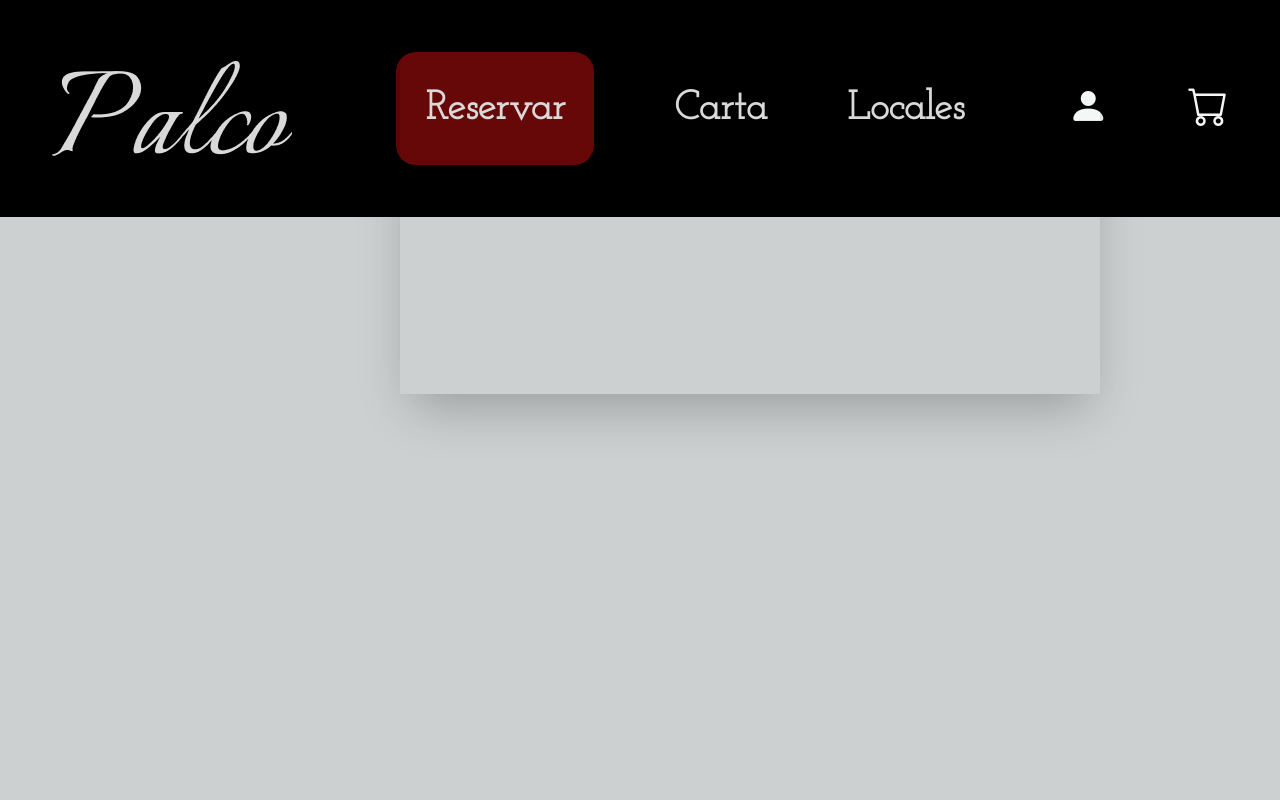
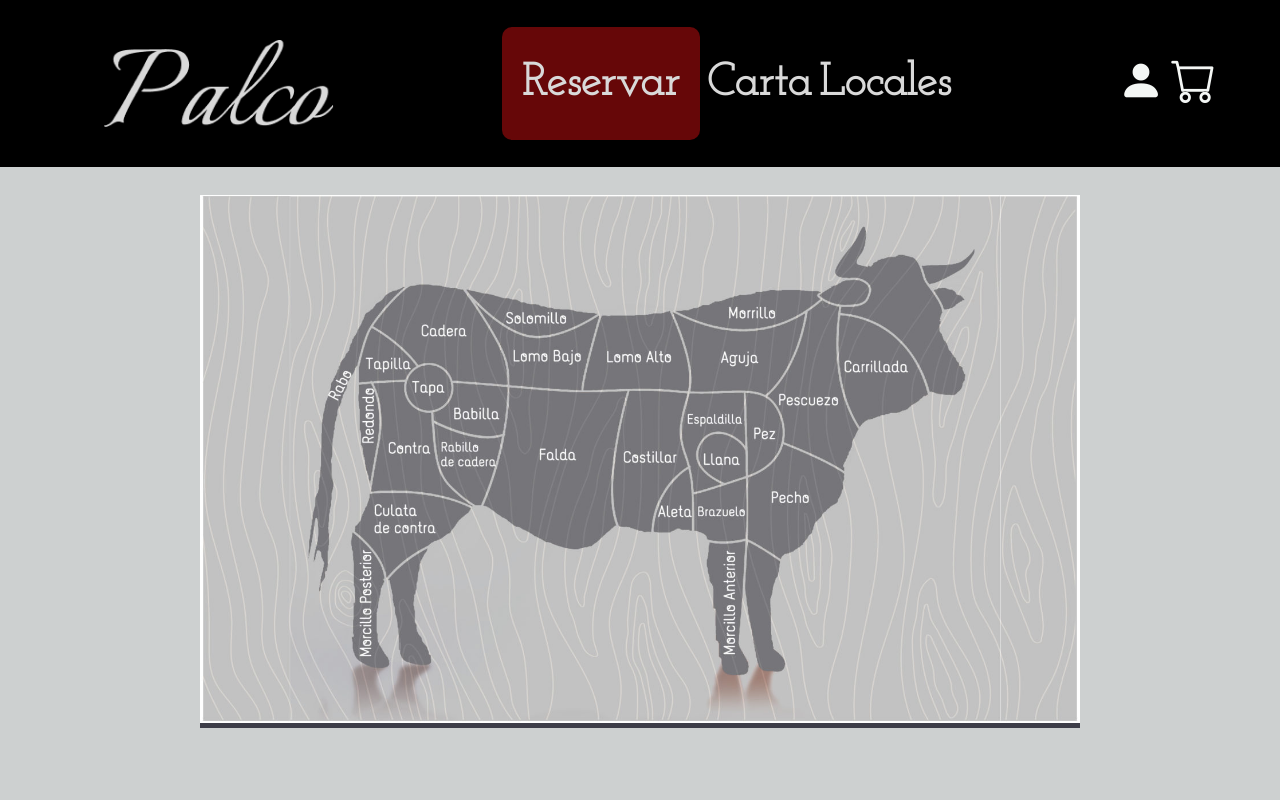
Before and after one commit to AntonioAquiceValentin/Pagina-Web-, a plain HTML site: page index.html in a window 1280 px wide. Shown: the top 800 px of the page. Drawn offline with nearby package versions, Linux system fonts and the light colour scheme.

Commit message:
feat: rama con cambios no tan signifcantes, algunas mejoras, demasiado errores

```diff
--- a/css/styles.css
+++ b/css/styles.css
@@ -1,6 +1,6 @@
 /*Barra de busqueda*/
 .body {
-    margin: initial;
+    margin: auto;
     font-family: 'Josefin Slab', serif;
     font-size: 20px;
     background: #CDD0D0;
@@ -8,34 +8,44 @@
 
 .header {
     box-shadow: 0 0 4px 2px white;
+    display: block;
 }
 
 .nav {
+    grid-template-rows: 33% 33% 33%;
     position: fixed;
+    z-index: 100;
     top: 0;
     width: 100%;
-    padding-top: 16px;
-    padding-bottom: 16px;
+    padding-top: 2px;
+    padding-bottom: 2px;
     background: #000;
 }
 
 .container {
-    /* max-width: 100%; */
+    min-width: 740px;
 }
 
 .lista {
-    margin: 20px;
-    padding: 1rem;
+    margin-right: 10px;
+    margin-left: 10px;
     list-style: none;
-    font-size: 40px;
-    /* justify-self: center; */
+    font-size: 25px;
     align-items: center;
+    align-content: center;
+}
+
+.li {
+    display: inline-block;
+    gap: 70px;
 }
 
 .palco {
     display: flex;
     align-items: start;
     justify-content: start;
+    width: 230px;
+    height: 87px;
 }
 
 .boton-reservar {
@@ -44,7 +54,8 @@
     justify-content: center;
     width: 198px;
     height: 113px;
-    border-radius: 20px;
+    flex-shrink: 0;
+    border-radius: 10px;
     background: #660708;
 }
 
@@ -57,23 +68,26 @@
     justify-content: space-around;
 }
 
-.d-none {
-    display: none;
-}
-
 .d-flex {
     display: flex;
 }
 
-.g-8px {
-    gap: 80px;
+.g-30px {
+    gap: 30px;
+}
+
+.g-20px {
+    gap: 20px;
 }
 
 
 .link {
     color: #d9d9d9;
     text-decoration: initial;
-    font-weight: 700;
+    font-size: 45px;
+    font-weight: 600;
+    font-style: normal;
+    line-height: normal;
     transition: color 0.35s;
 
     &:hover {
@@ -83,9 +97,18 @@
 
 @media (width >=768px) {
     .md\:d-flex {
-        display: flex;
+        display: inline-block;
+    }
+    .d-flex {
+        display: inline-block;
     }
 }
+
+/* responsive */
+.div-responsive-ul {
+    display: none;
+}
+
 /* barra-de-busqueda */
 
 .bi{
@@ -94,45 +117,54 @@
 }
 
 .bi-person-fill,
-.bi-cart,
-.bi-whatsapp {
-    width: 100%;
+.bi-cart {
     color: rgb(244, 247, 245);
+    transition: color 0.35s;
+    &:hover {
+        color: #BA181B;
+    }
 }
 
 /* breve informacion de la comida y carne */
+
 .section-information {
     position: relative;
-    font-size: 45px;
-    margin: 10px;
+    top: 195px;
+    /* border: 2px solid black; */
+    padding-left: 200px;
+    padding-right: 200px;
+    min-width: 760px;
 }
 
 .div-information {
-    left: 120px;
-    width: 180vh;
-    height: 50vh;
+    /* border: 5px solid green; */
     background: rgb(61, 61, 72);
-    position: relative;
 }
 
-.display-information {
-    display: grid;
-    place-items: center;
-    width: 100%;
+.titulo {
+    justify-content: center;
+    text-align: center;
 }
 
+/* .d-ab {
+    position:;
+} */
+
 .text {
-    margin: 0 auto;
+    font-size: 12px;
     padding: 5px;
     text-align: justify;
 }
 
 .img--partes_de_res {
-    height: 200px;
-}
+    width: 100%;
+    top: 0;
+    /* opacity: 0.5;
+    object-fit: contain;
+} */
 
 /* Cortes de carne de res */
-.contenedor-titulo {
+/* .contenedor-titulo {
     margin: 0 auto;
     padding: 20px;
     height: 100px;
@@ -155,58 +187,56 @@
 }
 
 .contenedor-img {
-    position: relative;
-    max-width: 30rem;
-    /* top: 0; */
-    /* right: 0; */
-    /* bottom: 0; */
-    /* left: 0; */
+    position: absolute;
+    padding: 2rem;
     margin: 0 auto;
     border: #000 2px;
-}
+} */
 
-.carrusel {
-    position: absolute;
+/* .carrusel {
+    position: relative;
+    max-width: 52rem;
+    margin: 0 auto;
+} */
+
+.elementos {
     display: flex;
     aspect-ratio: 16/9;
     overflow-x: auto;
     scroll-snap-type: x mandatory;
     scroll-behavior: smooth;
     box-shadow: 0 1.5rem 3rem -0.75rem hsla(0, 0%, 0%, 0.25);
-}
-
-.elementos {
+    border-radius: .8rem;
     flex: 1 0 auto;
     margin: 0 50px;
-    width: 600px;
 }
-
-/* .img--cortes {
-    width: 30vw;
-    margin: 10px;
-    border-radius: 20px;
-    box-shadow: 10px 10px 20px .5px #ffffff;
-    max-width: 100%;
-} */
 
 /* .div-img:hover > div{
     color: rgb(61, 61, 72);
 } */
 
 /* Medio de comunicación */
-.article {
-    display: flex;
+/* .article {
+    position: absolute;
+} */
 
+/* .whatsapp{
+    color: #1B4D2D;
+    text-decoration: initial;
+    font-weight: 600;
+    font-style: normal;
+    line-height: normal;
 }
 
-.whatsapp{
-    display: flex;
-    padding-left: 100%;
-    padding-top: 100%;
-}
-
+.bi-whatsapp{
+    font-size: 45px;
+} */
 /* Footer */
 
-.pie_de_pagina {
+/* .footer {
+    position: relative;
+    display: flex;
+    align-items: end;
+    bottom: 0px;
     color: #08090A;
-}
+} */
--- a/index.html
+++ b/index.html
@@ -11,7 +11,9 @@
     <link rel="preconnect" href="https://fonts.gstatic.com" crossorigin>
     <link rel="preconnect" href="https://fonts.googleapis.com">
     <link rel="preconnect" href="https://fonts.gstatic.com" crossorigin>
-    <link href="https://fonts.googleapis.com/css2?family=Josefin+Slab:wght@300&family=Montserrat&family=Noto+Sans+Javanese&display=swap" rel="stylesheet">
+    <link
+        href="https://fonts.googleapis.com/css2?family=Josefin+Slab:wght@300&family=Montserrat&family=Noto+Sans+Javanese&display=swap"
+        rel="stylesheet">
     <link rel="stylesheet" href="https://cdn.jsdelivr.net/npm/bootstrap-icons@1.11.1/font/bootstrap-icons.css" />
     <meta charset="UTF-8">
     <meta name="viewport" content="width=device-width, initial-scale=1.0">
@@ -19,18 +21,31 @@
 
 <body class="body">
     <!--barra de busqueda-->
-    <header class="header">
+    <header class="header margin-c">
         <nav class="nav">
             <div class="container flexbox flexbox-centered">
-                <ul class="lista d-flex g-8px">
-                    <li>
-                        <a href="index.html">
-                            <div class="palco"><img src="img/Logo/logo-palco.png" alt="Palco"></div>
-                        </a>
-                    </li>
+                <ul class="d-flex g-30px">
+                    <li class="lista"><a href="index.html"><img src="img/Logo/logo-palco.png" alt="Palco"
+                                class="palco"></a></li>
                 </ul>
 
-                <ul class="lista d-flex g-8px">
+                <ul class="lista d-flex g-30px">
+                    <li class="li"><div class="boton-reservar"><a href="#" class="link">Reservar</a></div></li>
+                    <li class="li"><a href="#" class="link">Carta</a></li>
+                    <li class="li"><a href="#" class="link">Locales</a></li>
+                </ul>
+
+                <ul class="lista md:d-flex g-20px">
+                    <li class="li"><a href="#" class="link"><i class="bi bi-person-fill"></i></a></li>
+                    <li class="li"><a href="#" class="link"><i class="bi bi-cart"></i></a></li>
+                </ul>
+
+                <ul class="lista d-flex g-30px div-responsive-ul">
+                    <li><a href="index.html"><img src="img/Logo/logo-palco.png" alt="Palco" class="palco"></a></li>
+                </ul>
+
+                <ul class="lista d-flex g-30px div-responsive-ul">
+                    <div class="div-responsive-button"></div>
                     <li>
                         <div class="boton-reservar"><a href="#" class="link">Reservar</a></div>
                     </li>
@@ -40,15 +55,11 @@
                     <li>
                         <a href="#" class="link">Locales</a>
                     </li>
+
+                    <ul class="md:d-flex">
+                        <li class="lista"><a href="#" class="link"><i class="bi bi-person-fill"></i></a></li>
+                        <li class="lista"><a href="#" class="link"><i class="bi bi-cart"></i></a></li>
                     </ul>
-
-                <ul class="lista d-none g-8px md:d-flex">
-                    <li>
-                        <a href="#" class="link"><i class="bi bi-person-fill"></i></a>
-                    </li>
-                    <li>
-                        <a href="#" class="link"><i class="bi bi-cart"></i></a>
-                    </li>
                 </ul>
             </div>
         </nav>
@@ -56,56 +67,58 @@
 
     <main>
         <!-- breve informacion de la comida y carne-->
-        <!-- <section class="section-information">
+        <section class="section-information">
             <div class="div-information display-information">
-                <h1>Maestros de la carne</h1>
-                <p class="text">Los mejores cortes de carne de carne estan aqui, con carne de res de la mejor calidad
-                    sumado de la mejor preparacion <br>
-                    Somos un Restaurant reconocido por nuestra sazón y atención.</p>
-                <img class="img--partes_de_res" src="./img/tipos-de-corte.jpg" alt="partes del res">
-            </div> -->
+                <div class="title-text">
+
+                    <!-- <h1 class="titulo d-ab">Maestros de la carne</h1>
+                    <p class="text a-">Los mejores cortes de carne de carne estan aqui, con carne de res de la mejor
+                        calidadsumado de la mejor preparacion. <br>
+                        Somos un Restaurant reconocido por nuestra sazón y atención </p> -->
+                    <img class="img--partes_de_res d-ab" src="./img/tipos-de-corte.jpg" alt="partes del res">
+                </div>
+            </div>
         </section>
 
-        <!--Cortes de carne de res-->
+        <!-- Cortes de carne de res-->
         <!-- <div class="contenedor-titulo">
             <div class="div-titulo">
                 <h2 class="titulo">Los mejores cortes</h2>
-            </div> -->
-        <nav class="contenedor-img">
+            </div>
+        <section class="contenedor-img">
             <div class="carrusel">
                 <div class="elementos">
-                    <a id="1" href="./img/cortes/corte new-york.webp"></a>
-                    <a id="2" href="./img/cortes/corte-picanha.jpg"></a>
-                    <a id="3" href="./img/cortes/corte-rib_eye.jpeg"></a>
-                    <a id="4" href="./img/cortes/corte-top_sirloin.jpg"></a>
-                    <a id="5" href="./img/cortes/corte_cowboy.webp"></a>
-                </div>
-                <div class="slider">
+                    <img id="1" src="./img/cortes/corte new-york.webp"></img>
+                    <img id="2" src="./img/cortes/corte-picanha.jpg"></img>
+                    <img id="3" src="./img/cortes/corte-rib_eye.jpeg"></img>
+                    <img id="4" src="./img/cortes/corte-top_sirloin.jpg"></img>
+                    <img id="5" src="./img/cortes/corte_cowboy.webp"></img>
+                </div> -->
+        <!-- <div class="slider">
             <a href="#1"></a>
             <a href="#2"></a>
             <a href="#3"></a>
             <a href="#4"></a>
             <a href="#5"></a>
         </div>
+        </section> -->
+        <!-- <article class="article">
+            <div class="whatsapp">
+                <a href="https://wa.me/+51933028937?text=Hola%20deseo%20ordenar." target="_blank"><i class="bi bi-whatsapsp"></i></a>
             </div>
-        </nav>
+        </article> -->
     </main>
-    <article class="article">
-        <nav class="whatsapp">
-            <a href="https://wa.me/+51933028937?text=Hola%20deseo%20ordenar." target="_blank"><i class="bi bi-whatsapp"></i></a>
-        </nav>
-    </article>
     <!-- Footer -->
-    <footer class="pie_de_pagina">
+    <!-- <footer class="footer">
         <section>
             <div>
-                <p class="footer">&copy; 2023 Acerca de nosotros</p>
+                <p class="Derechos-autor">&copy; 2023 Acerca de nosotros</p>
             </div>
             <div>
                 <input type="text">
             </div>
         </section>
-    </footer>
+    </footer> -->
 </body>
 
 </html>
```
Lines whose indentation alone changed are shown as unchanged.
